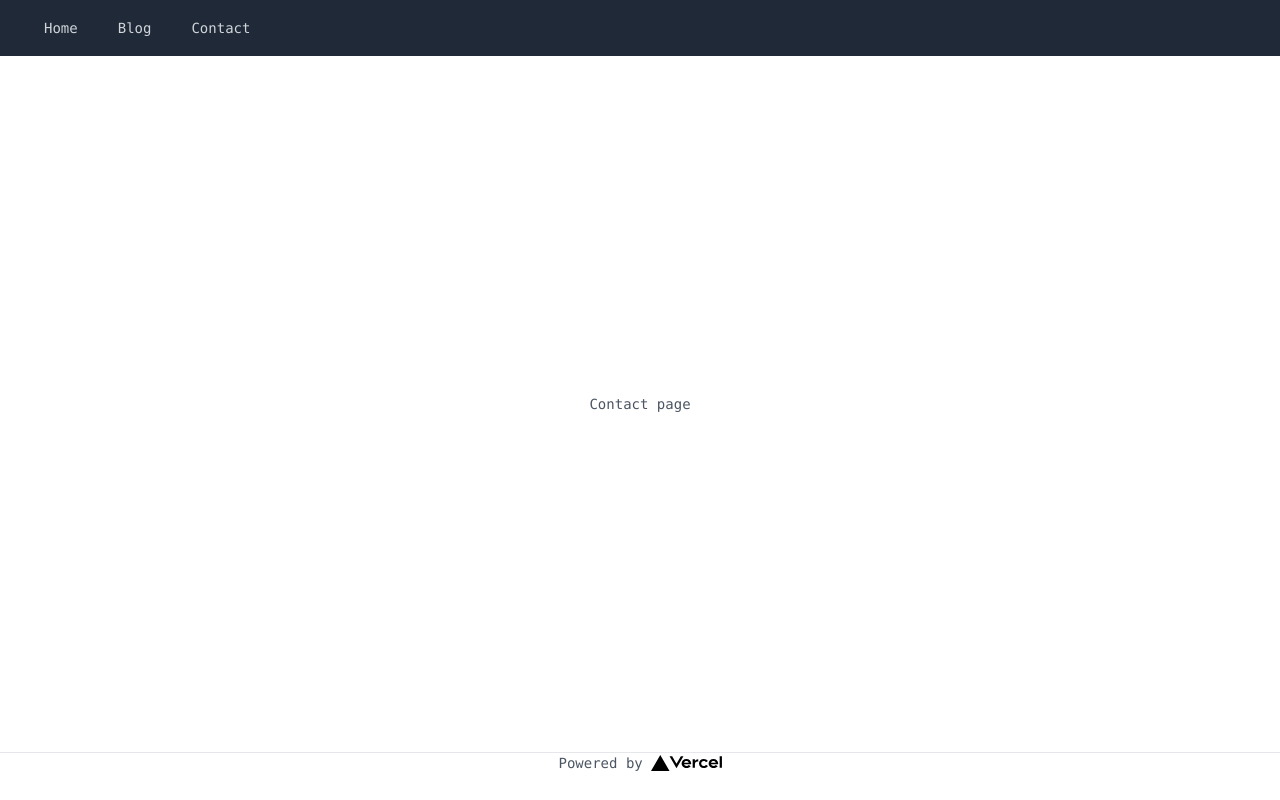
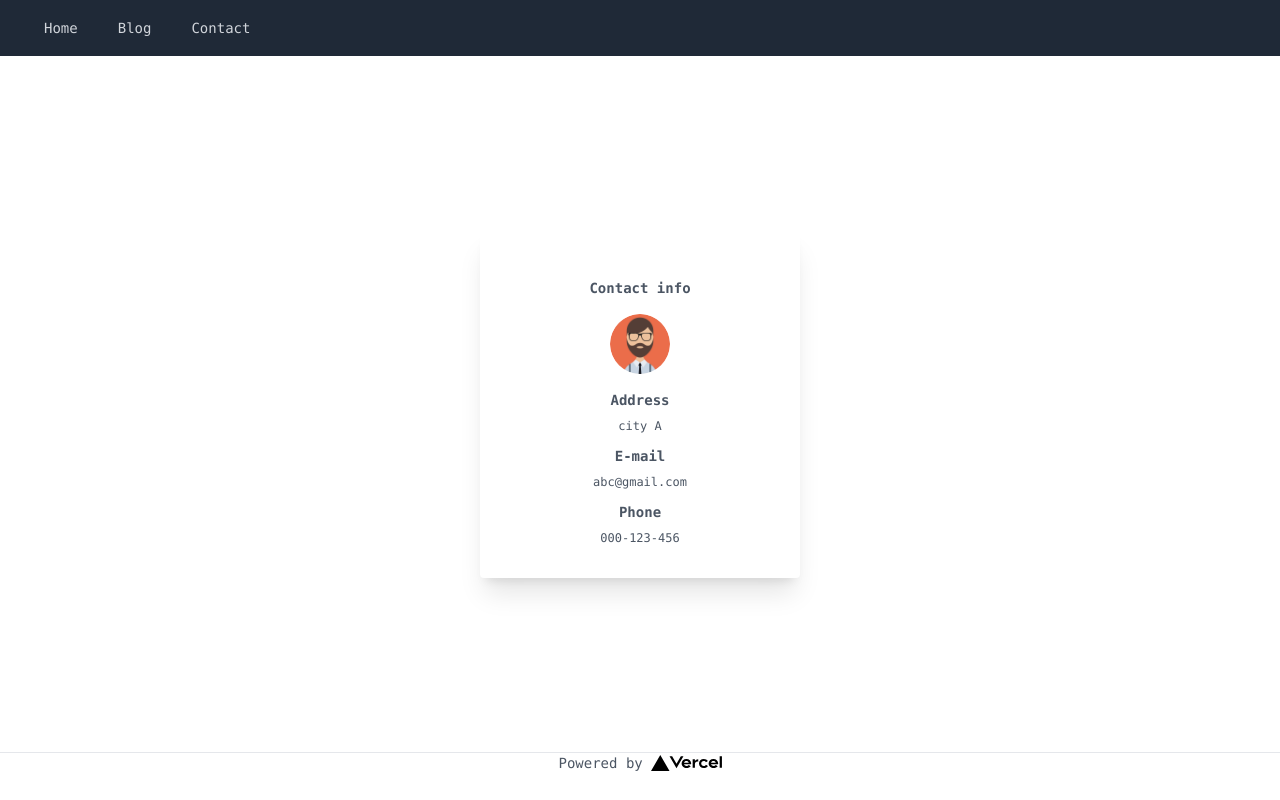
Before and after one commit to hoshico/nextjs_hp, a Next.js app: page /contact-page in a window 1280 px wide. Built offline with nearby package versions, Linux system fonts and the light colour scheme.

Commit message:
update contact-page.js

```diff
--- a/pages/contact-page.js
+++ b/pages/contact-page.js
@@ -1,10 +1,32 @@
 import Layout from "../components/ Layout";
+import Image from "next/image";
 
 const Contact = () => {
   return (
     <Layout title="contact">
-      <div>Contact page</div>
+      <div className="bg-white text-center shadow-xl p-8 w-80 rounded">
+        <div className="mt-4">
+         <p className="font-bold">Contact info</p>
+        </div>
+        <div className="flex justify-center mt-4">
+          <Image
+            className="rounded-full"
+            src="/avatar.jpg"
+            width={60}
+            height={60}
+            alt="Avatar"
+          />
+        </div>
+        <div className="mt-4">
+          <p className="font-bold">Address</p>
+          <p className="text-xs mt-2 text-gray-600">city A</p>
+          <p className="font-bold mt-3">E-mail</p>
+          <p className="text-xs mt-2 text-gray-600">abc@gmail.com</p>
+          <p className="font-bold mt-3">Phone</p>
+          <p className="text-xs mt-2 text-gray-600">000-123-456</p>
+        </div>
+      </div>
     </Layout>
-  )
-}
+  );
+};
 export default Contact;
```
Also changed, not shown: public/avatar.jpg (added).
